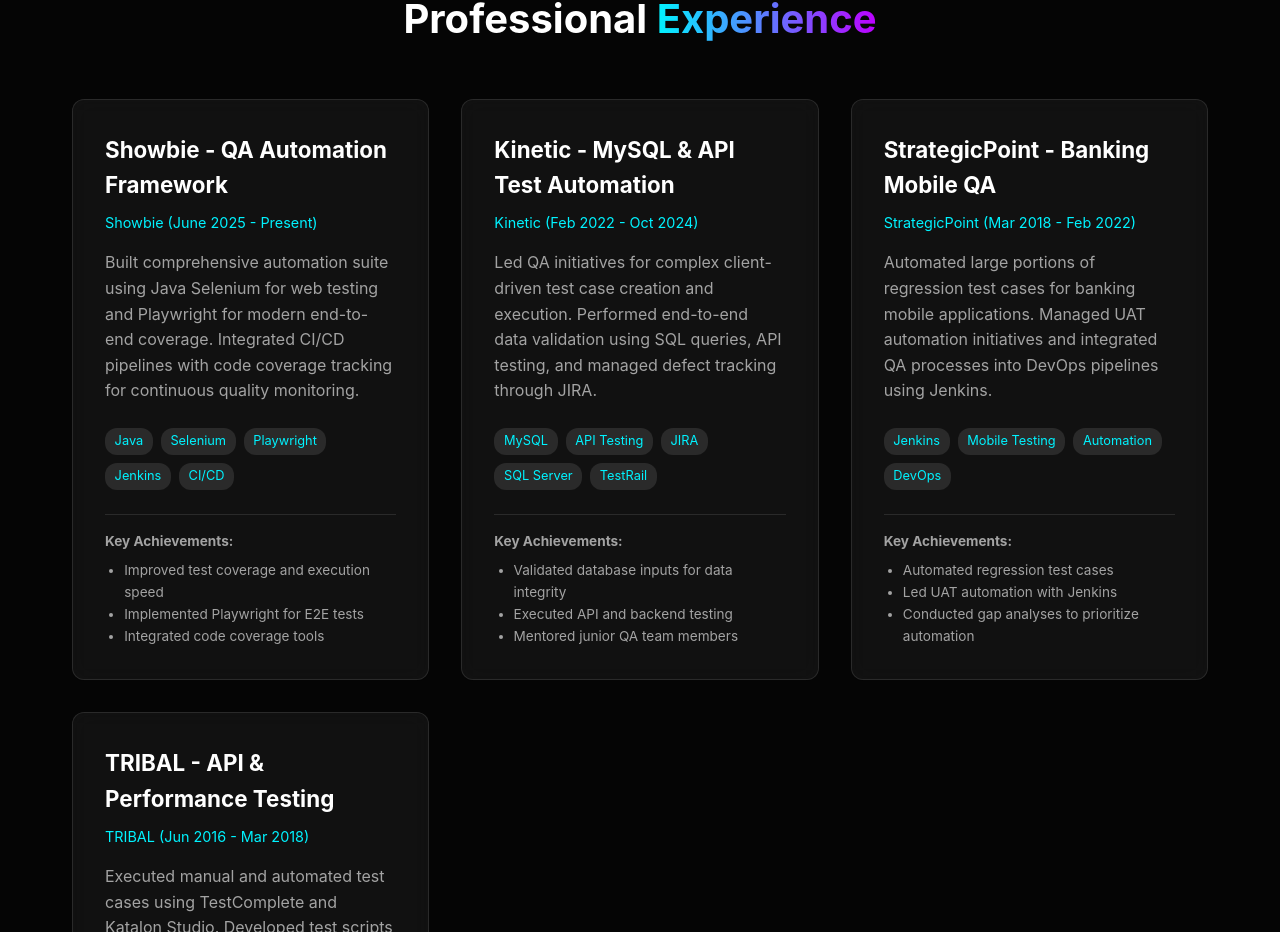
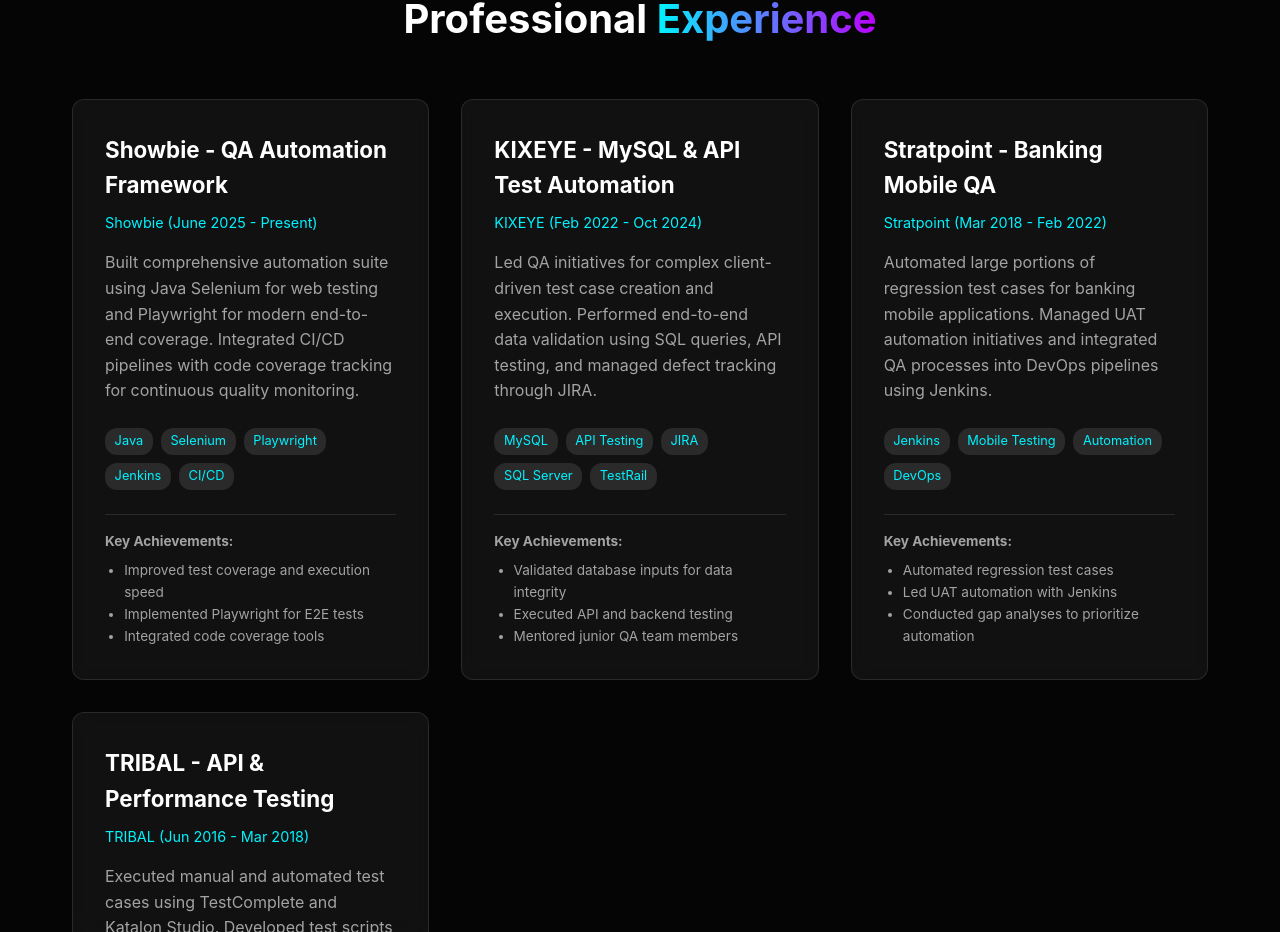
Before and after one commit to TinyMG/ram-nacino-portfolio, a React (Vite) app: page / in a window 1280 px wide. Shown: the part 1633-2565 px from the top of the page. Built offline with nearby package versions, Linux system fonts and the light colour scheme.

Commit message:
Fix company names: Kinetic to KIXEYE, StrategicPoint to Stratpoint

```diff
--- a/src/sections/Projects.jsx
+++ b/src/sections/Projects.jsx
@@ -14,8 +14,8 @@
             ]
         },
         {
-            title: 'Kinetic - MySQL & API Test Automation',
-            company: 'Kinetic (Feb 2022 - Oct 2024)',
+            title: 'KIXEYE - MySQL & API Test Automation',
+            company: 'KIXEYE (Feb 2022 - Oct 2024)',
             description: 'Led QA initiatives for complex client-driven test case creation and execution. Performed end-to-end data validation using SQL queries, API testing, and managed defect tracking through JIRA.',
             tech: ['MySQL', 'API Testing', 'JIRA', 'SQL Server', 'TestRail'],
             achievements: [
@@ -25,8 +25,8 @@
             ]
         },
         {
-            title: 'StrategicPoint - Banking Mobile QA',
-            company: 'StrategicPoint (Mar 2018 - Feb 2022)',
+            title: 'Stratpoint - Banking Mobile QA',
+            company: 'Stratpoint (Mar 2018 - Feb 2022)',
             description: 'Automated large portions of regression test cases for banking mobile applications. Managed UAT automation initiatives and integrated QA processes into DevOps pipelines using Jenkins.',
             tech: ['Jenkins', 'Mobile Testing', 'Automation', 'DevOps'],
             achievements: [
```
